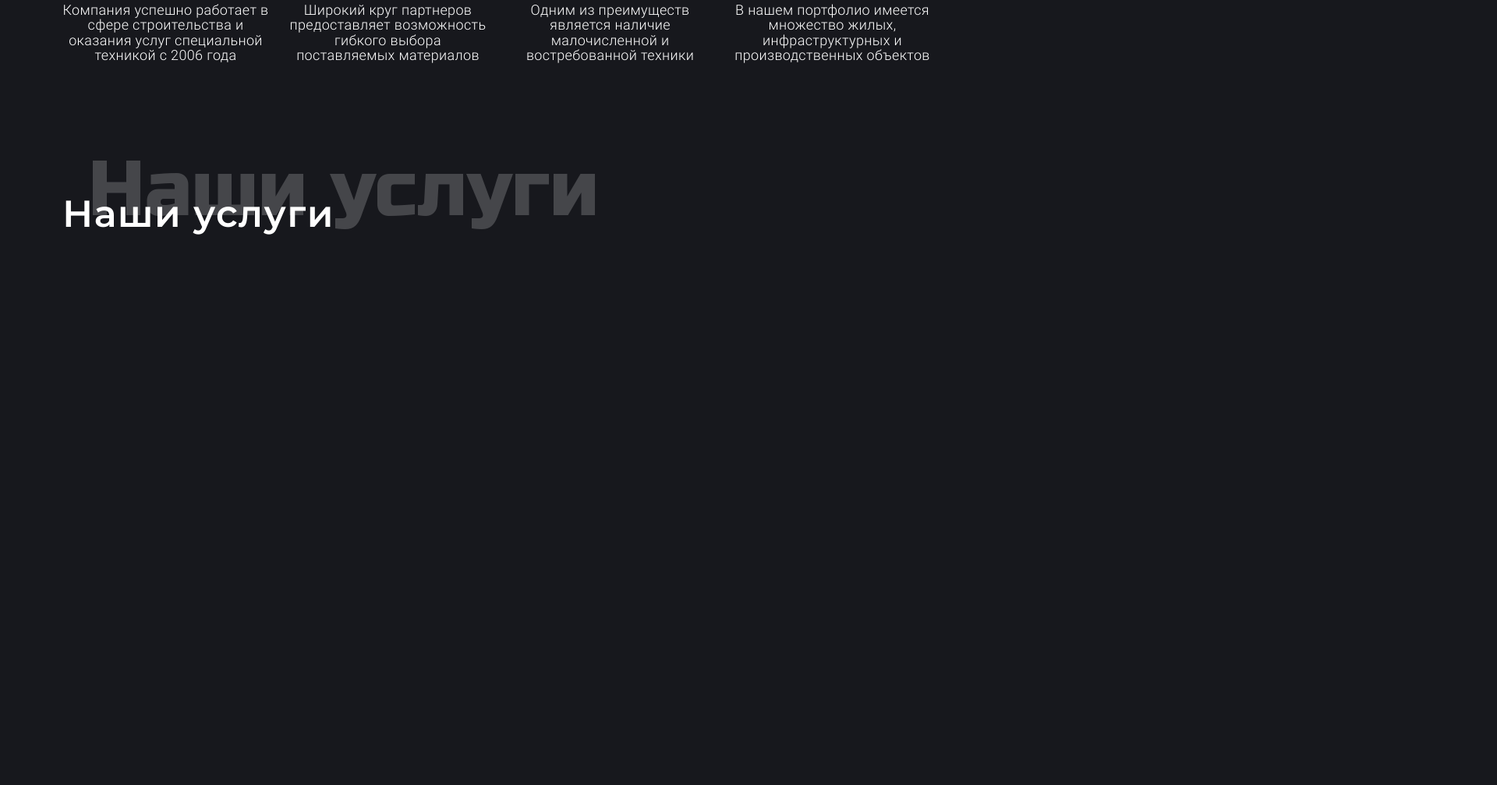
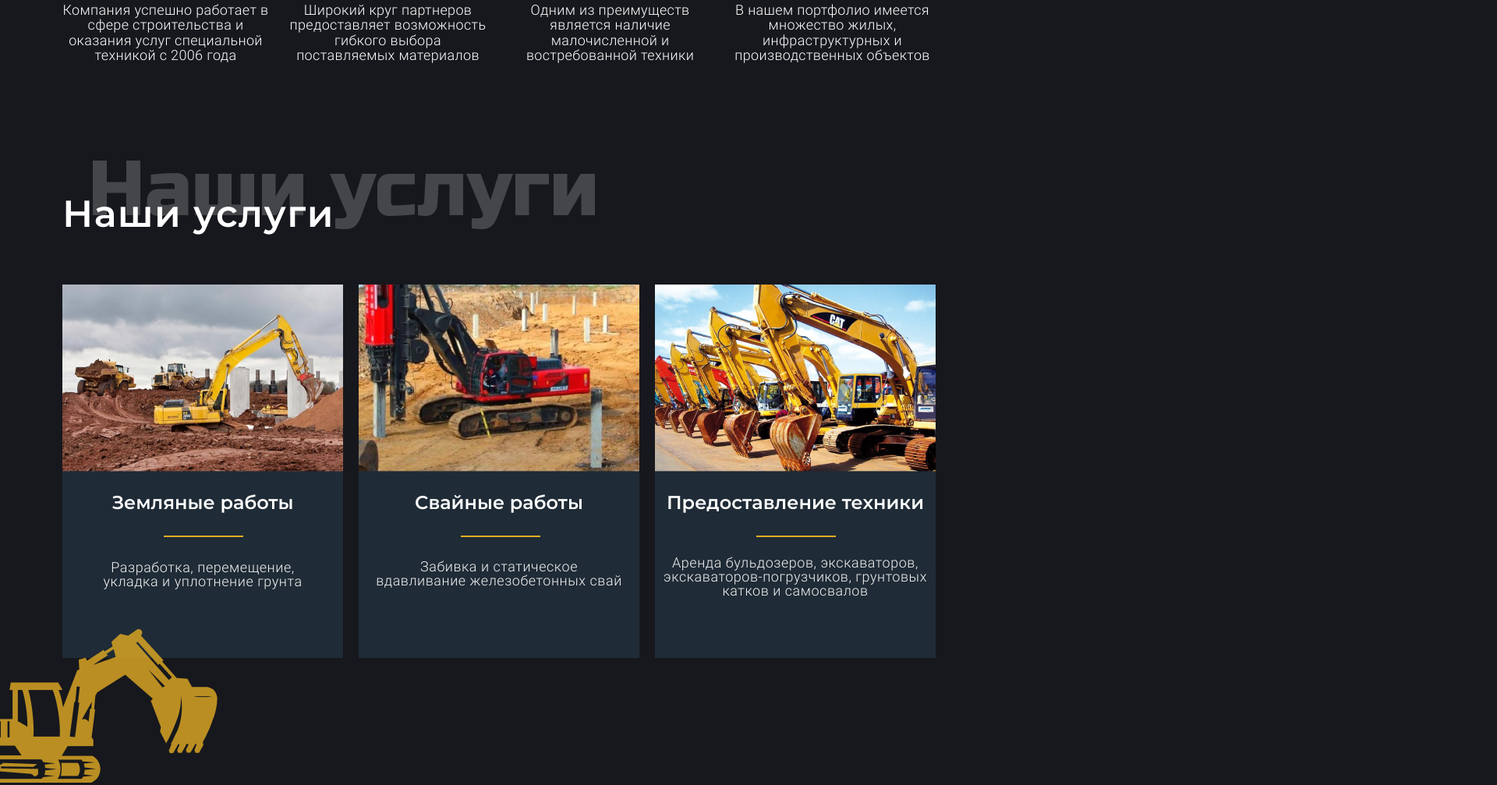
Before and after one commit to MassVector/orion, a plain HTML site: page index.html in a window 1280 px wide. Shown: the part 968-1975 px from the top of the page at 78% size, 1920 px wide, since content can reach past the window. Before the commit the page ends 1272 px from the top, so only its background shows below. Drawn offline with Linux system fonts and the light colour scheme.

Commit message:
services done

```diff
--- a/classes.css
+++ b/classes.css
@@ -59,7 +59,7 @@
 
 .rectangle1{
     position: absolute;
-    width: 2000px;
+    width: 745px;
     height: 632px;
     left: 535px;
     top: 0px;
@@ -70,7 +70,7 @@
 
 .rectangle2{
     position: absolute;
-    width: 2000px;
+    width: 405px;
     height: 160px;
     left: 875px;
     top: 552px;
@@ -388,3 +388,193 @@
 
     color: rgba(255, 255, 255, 0.2);
 }
+
+.rectangle3{
+    position: absolute;
+    width: 360px;
+    height: 478.67px;
+    top: 1333px;
+    left: 80px;
+    z-index: 1;
+
+    background: #1F2B36;
+}
+
+.rectangle4{
+    position: absolute;
+    width: 360px;
+    height: 478.67px;
+    top: 1333px;
+    left: 460px;
+    z-index: 1;
+
+    background: #1F2B36;
+}
+
+.rectangle5{
+    position: absolute;
+    width: 360px;
+    height: 478.67px;
+    top: 1333px;
+    left: 840px;
+    z-index: 1;
+
+    background: #1F2B36;
+}
+
+.dirtImg{
+    position: absolute;
+    width: 360px;
+    height: 239.34px;
+    left: 80px;
+    top: 1333px;
+    z-index: 2;
+}
+
+.pilesImg{
+    position: absolute;
+    width: 360px;
+    height: 239.34px;
+    left: 460px;
+    top: 1333px;
+    z-index: 2;
+}
+
+.technicsImg{
+    position: absolute;
+    width: 360px;
+    height: 239.34px;
+    left: 840px;
+    top: 1333px;
+    z-index: 2;
+}
+
+.servicesTitle{
+    font-family: MontSemiBold;
+    font-size: 24px;
+    line-height: 100.4%;
+
+    display: flex;
+    align-items: center;
+    text-align: center;
+
+    color: #FFFFFF;
+}
+
+.servicesDirt{
+    position: absolute;
+    width: 234px;
+    height: 23.93px;
+    left: 143px;
+    top: 1601.26px;
+    z-index: 2;
+}
+
+.servicesPiles{
+    position: absolute;
+    width: 216px;
+    height: 23.93px;
+    left: 532px;
+    top: 1601.26px;
+    z-index: 2;
+}
+
+.servicesTech{
+    position: absolute;
+    width: 330px;
+    height: 23.93px;
+    left: 855px;
+    top: 1601.26px;
+    z-index: 2;
+}
+
+
+.subline3{
+    position: absolute;
+    width: 100px;
+    height: 0px;
+    left: 210px;
+    top: 1655.11px;
+    z-index: 2;
+
+    border: 1px solid #E3AD24;
+}
+
+.subline4{
+    position: absolute;
+    width: 100px;
+    height: 0px;
+    left: 591px;
+    top: 1655.11px;
+    z-index: 2;
+
+    border: 1px solid #E3AD24;
+}
+
+.subline5{
+    position: absolute;
+    width: 100px;
+    height: 0px;
+    left: 970px;
+    top: 1655.11px;
+    z-index: 2;
+
+    border: 1px solid #E3AD24;
+}
+
+.servicesText{
+    font-family: RobotoLight;
+    font-size: 18px;
+    line-height: 100.4%;
+
+    display: flex;
+    align-items: center;
+    text-align: center;
+    letter-spacing: 0.03em;
+
+    color: #F2F2F2;
+}
+
+.services1{
+    position: absolute;
+    width: 360px;
+    height: 35.9px;
+    left: 80px;
+    top: 1687.02px;
+    z-index: 2;
+}
+
+.services2{
+    position: absolute;
+    width: 360px;
+    height: 37.89px;
+    left: 460px;
+    top: 1686.02px;
+    z-index: 2;
+}
+
+.services3{
+    position: absolute;
+    width: 360px;
+    height: 56.84px;
+    left: 840px;
+    top: 1681.04px;
+    z-index: 2;
+}
+
+.tractorImg{
+    position: absolute;
+    left: 0px;
+    top: 1775px;
+    width: 297.6px;
+    height: 197px;
+    z-index: 2;
+}
+
+.projects{
+
+}
+
+.ourProjects{
+
+}
--- a/index.html
+++ b/index.html
@@ -7,6 +7,7 @@
     <meta name="robots" content="index, follow">
     <meta name="description" content="Строительная компания Орион. Свайные, земляные работы, предоставление техники" >
     <meta name="keywords" content="Свайные работы, Земляные работы, Предоставление техники">
+    <link rel="shortcut icon" href="../images/logoIcon.png" type="image/x-icon">
     <title>Орион - строительная компания</title>
     <link rel="stylesheet" type="text/css" href="presets.css">
     <link rel="stylesheet" type="text/css" href="fonts.css">
@@ -54,7 +55,7 @@
         </div>
     </div>
     <div>
-        <p class="topWorkHours">ПН-ПТ     7:00 - 18:00</p>
+        <p class="topWorkHours">ПН-ПТ &emsp;7:00 - 18:00</p>
         <div class="clockIcon">
             <img src="../images/clock.png">
         </div>
@@ -105,5 +106,43 @@
 
     <p class="ourServices">Наши услуги</p>
     <p class="ourServicesBack">Наши услуги</p>
+
+    <div>
+        <div class="rectangle3"></div>
+        <div class="dirtImg">
+            <img src="../images/dirt.png">
+        </div>
+        <div class="rectangle4"></div>
+        <div class="pilesImg">
+            <img src="../images/piles.png">
+        </div>
+        <div class="rectangle5"></div>
+        <div class="technicsImg">
+            <img src="../images/technics.png">
+        </div>
+    </div>
+
+    <div class="servicesTitle">
+        <p class="servicesDirt">Земляные работы</p>
+        <p class="servicesPiles">Свайные работы</p>
+        <p class="servicesTech">Предоставление техники</p>
+    </div>
+
+    <div>
+        <div class="subline3"></div>
+        <div class="subline4"></div>
+        <div class="subline5"></div>
+    </div>
+
+    <div class="servicesText">
+        <p class="services1">Разработка, перемещение, <br>укладка и уплотнение грунта</p>
+        <p class="services2">Забивка и статическое <br>вдавливание железобетонных свай</p>
+        <p class="services3">Аренда бульдозеров, экскаваторов, экскаваторов-погрузчиков, грунтовых катков и самосвалов</p>
+    </div>
+
+    <div class="tractorImg">
+        <img src="../images/tractor.png">
+    </div>
+
 </body>
 </html>
```
Also changed, not shown: images/dirt.png (added), images/logoIcon.png (added), images/piles.png (added), images/technics.png (added), images/tractor.png (added).
